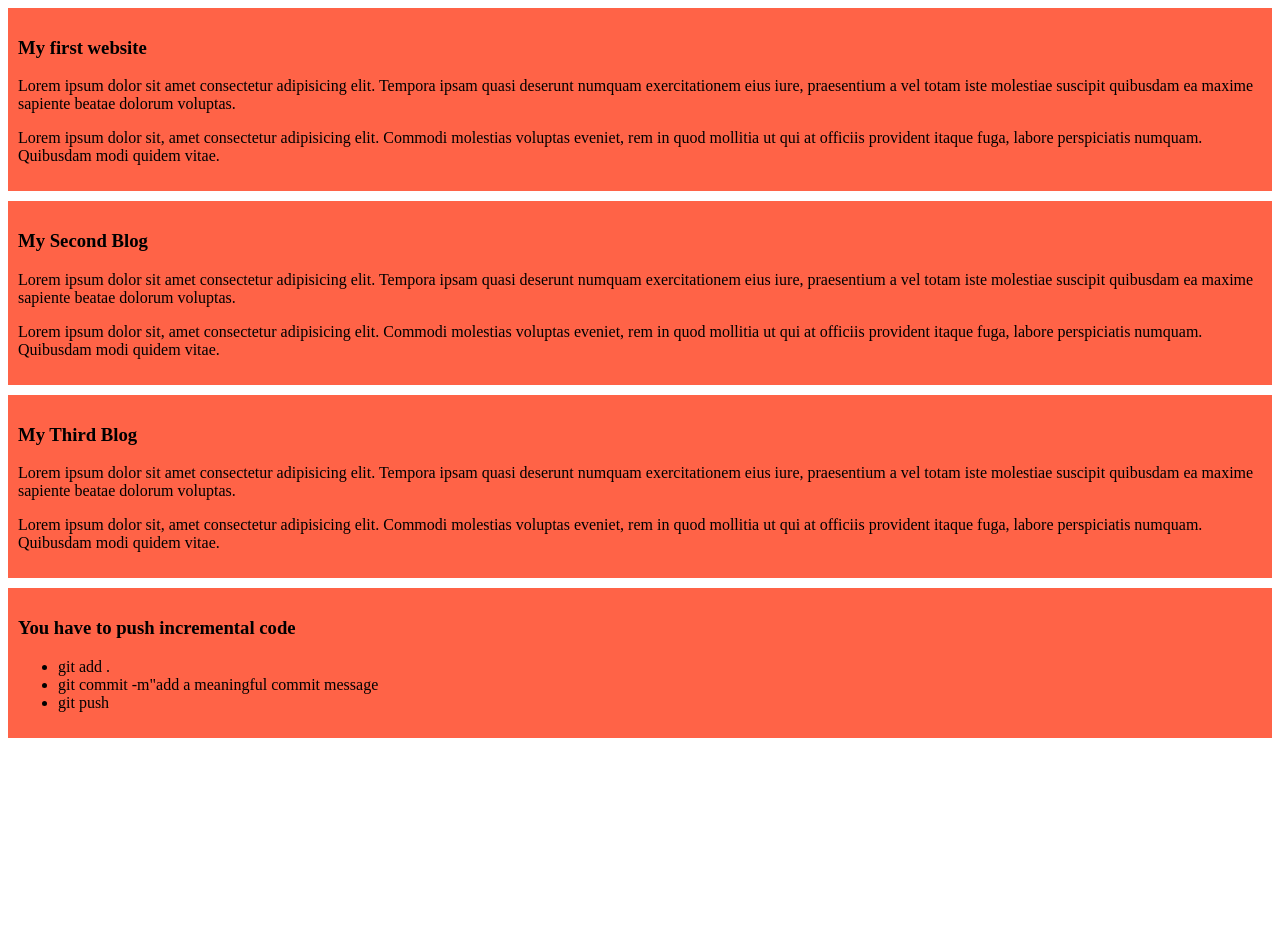
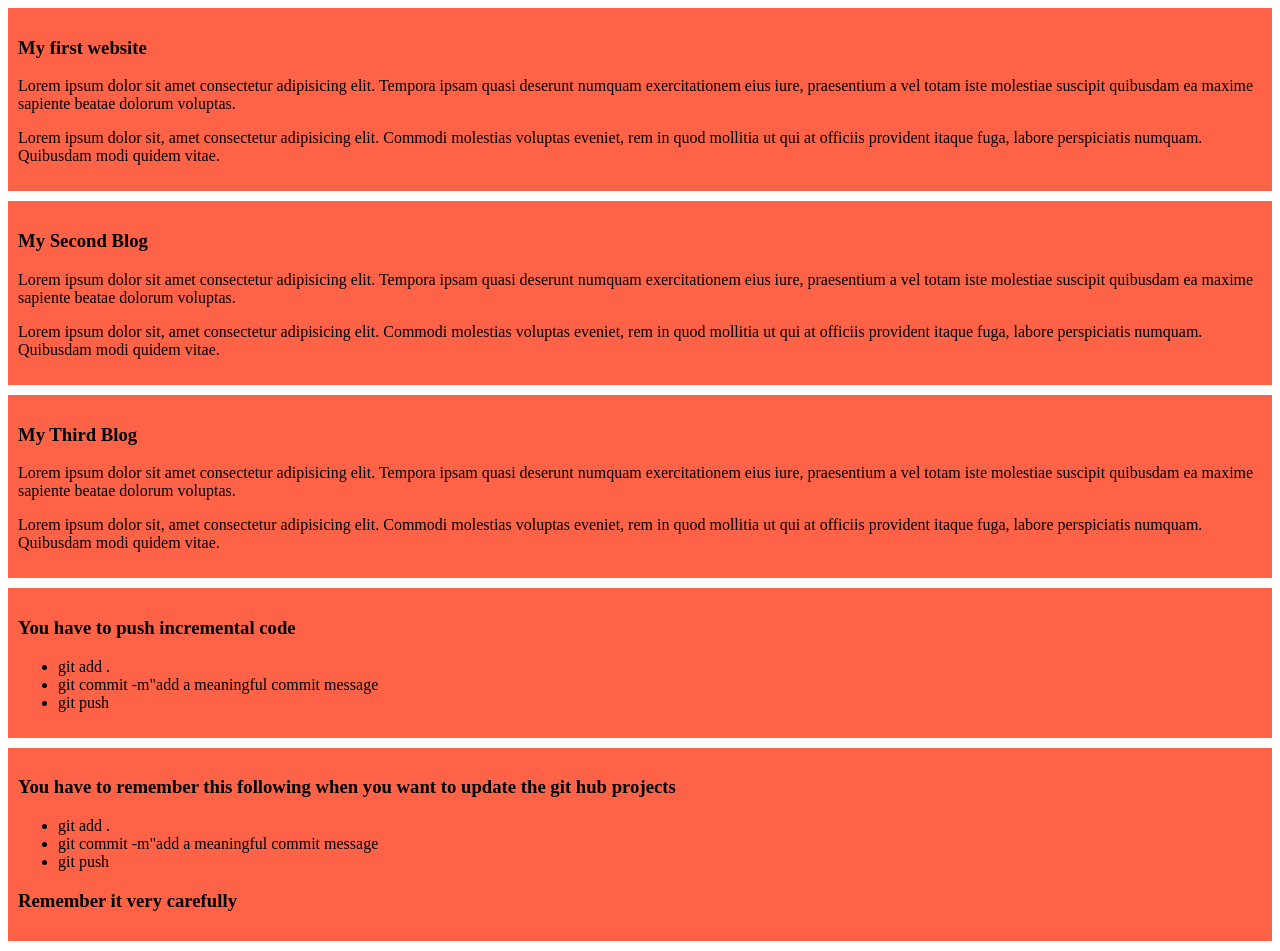
Before and after one commit to Masuddu216/my-simple-website, a plain HTML site: page index.html in a window 1280 px wide. Before the commit the page ends 800 px from the top, so only its background shows below. Drawn offline with Linux system fonts and the light colour scheme.

Commit message:
list of git hub add and save procedure

```diff
--- a/index.html
+++ b/index.html
@@ -31,5 +31,16 @@
             <li>git push</li>
         </ul>
     </div>
+
+    <div>
+        <h3>You have to remember this following when you want to update the git hub projects</h3>
+        <ul>
+            <li>git add .</li>
+            <li>git commit -m"add a meaningful commit message</li>
+            <li>git push</li>
+
+        </ul>
+        <h3> Remember it very carefully</h3>
+    </div>
 </body>
 </html>
```
